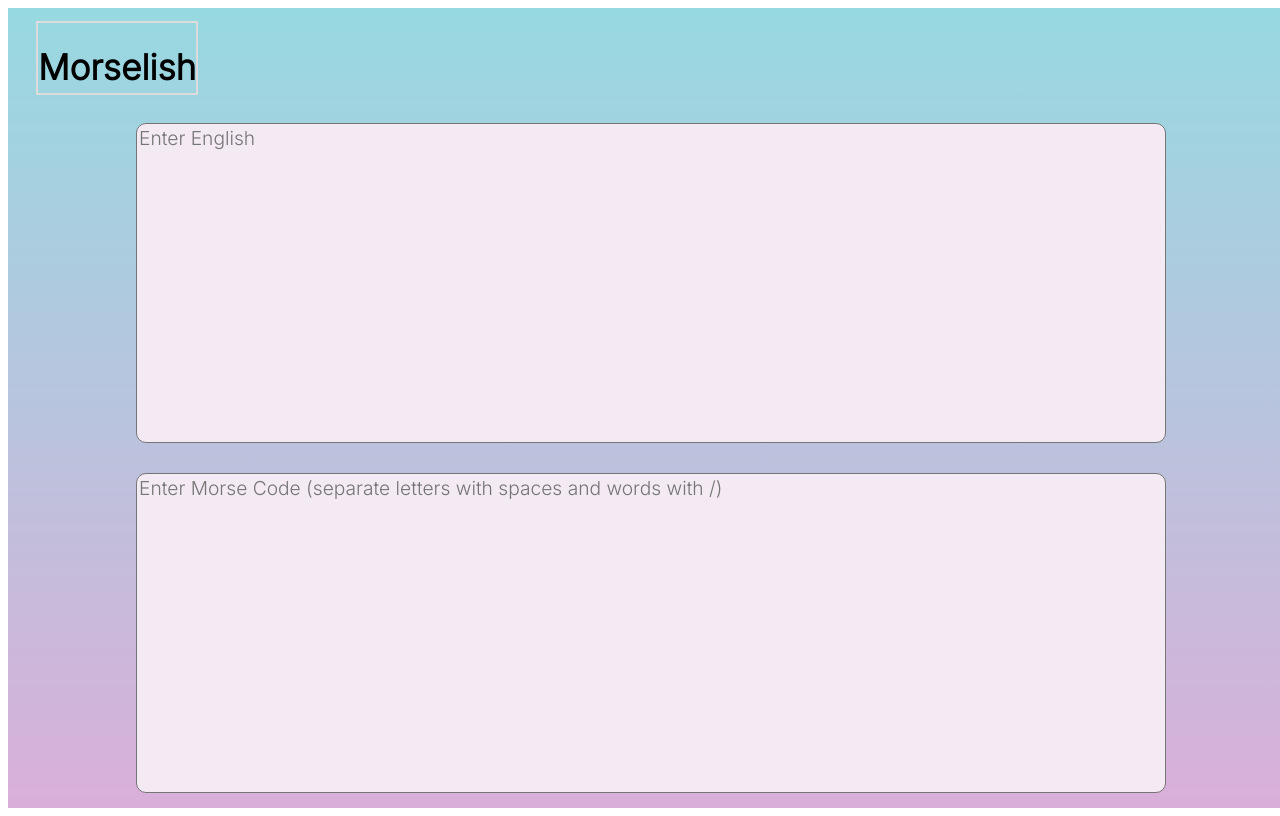
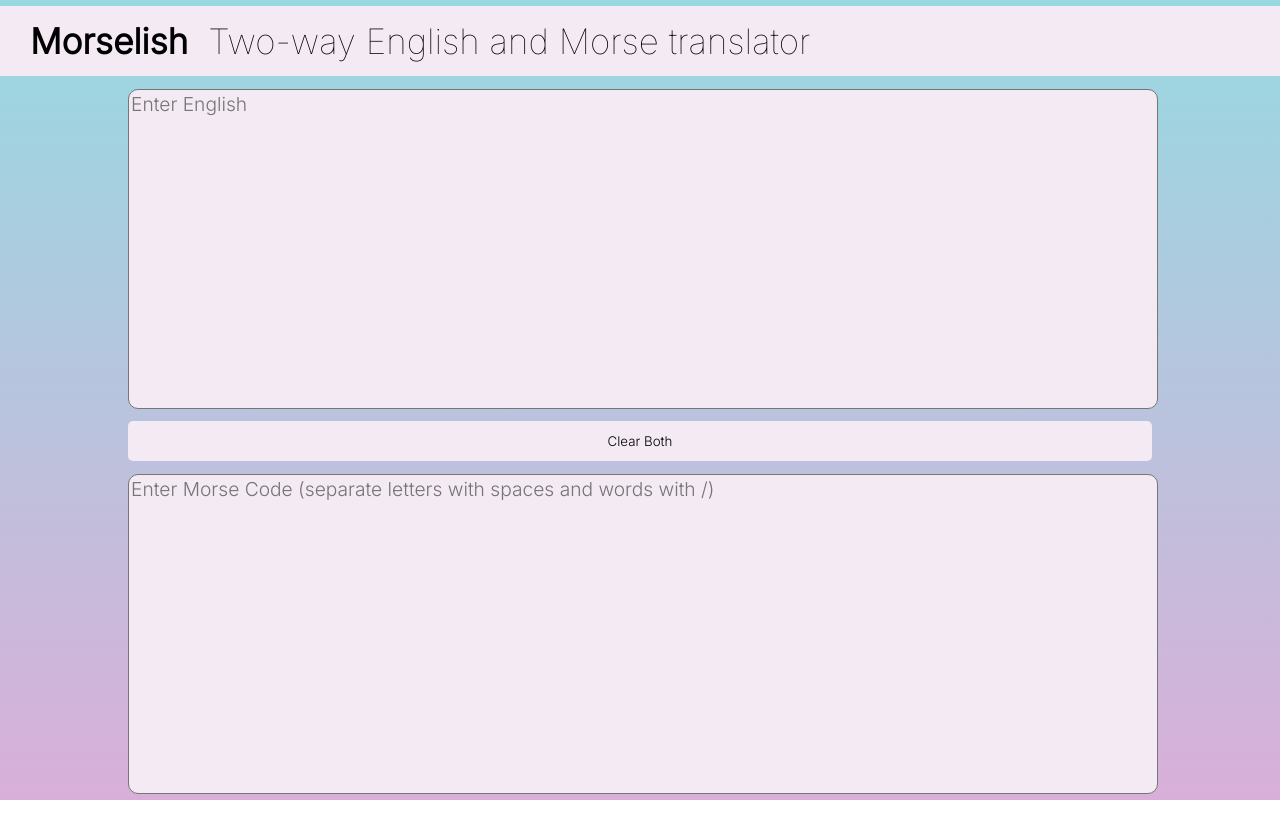
Before and after one commit to lalt22/lalitha-morse-code, a plain HTML site: page index.html in a window 1280 px wide. Drawn offline with Linux system fonts and the light colour scheme.

Commit message:
clear button added

```diff
--- a/index.html
+++ b/index.html
@@ -14,16 +14,23 @@
 <body>
     <div class="container">
         <div class="nav-container">
-            <h1>Morselish</h1>
+            <div class="title-container">
+                <h2>Morselish</h2>
+            </div>
+            <div class="info-container">
+                <h5>Two-way English and Morse translator</h5>
+            </div>
         </div>
         <div id="englishDiv" class="english-div lang-container">
             <textarea type="text" id="englishInput" name="englishInput" placeholder="Enter English"></textarea>
         </div>
-
+        <button id="clearButton">Clear Both</button>
         <div id="morseDiv" class="morse-div lang-container">
             <textarea id="morseInput" name="morseInput" placeholder="Enter Morse Code (separate letters with spaces and words with /)"></textarea>
         </div>
+
     </div>
+
 
 </body>
 </html>
--- a/scripts/DOMvars.js
+++ b/scripts/DOMvars.js
@@ -3,6 +3,7 @@ import {englishStrToMorseStr, morseToEnglishStr} from "./translator.js";
 window.addEventListener("DOMContentLoaded", (event) => {
     const englishInput = document.getElementById("englishInput");
     const morseInput = document.getElementById("morseInput");
+    const clearButton = document.getElementById("clearButton");
     //Get English Input and Translate
     if (englishInput) {
 
@@ -15,7 +16,7 @@ window.addEventListener("DOMContentLoaded", (event) => {
             console.log("Updating field to " + englishResult);
 
             //Use value NOT innerhtml: https://stackoverflow.com/questions/1927593/cant-update-textarea-with-javascript-after-writing-to-it-manually
-            document.getElementById("morseInput").value = englishResult;
+            morseInput.value = englishResult;
         };
     }
     if (morseInput) {
@@ -27,7 +28,13 @@ window.addEventListener("DOMContentLoaded", (event) => {
             console.log("Updating field to " + morseResult);
 
             //Use value NOT innerhtml: https://stackoverflow.com/questions/1927593/cant-update-textarea-with-javascript-after-writing-to-it-manually
-            document.getElementById("englishInput").value = morseResult;
+            englishInput.value = morseResult;
+        }
+    }
+    if (clearButton) {
+        clearButton.onclick = () => {
+            morseInput.value = "";
+            englishInput.value = "";
         }
     }
 
--- a/styles/main-style.scss
+++ b/styles/main-style.scss
@@ -1,5 +1,10 @@
 body {
     font-family: 'Inter', sans-serif;
+    overflow: hidden;
+    width: 100%;
+    height: 100%;
+    margin: 0;
+    padding: 0;
 }
 
 .container {
@@ -14,12 +19,33 @@ body {
 }
 
 .nav-container {
+    margin: 0;
+    display: flex;
+    justify-content: flex-start;
+    gap: 20px;
     height: 70px;
-    outline: 2px solid gainsboro;
     align-self: flex-start;
-    margin-left: 30px;
-    & h1 {
-        font-size: 35px;
+    width: 100%;
+    background-color: #f4eaf4;
+
+
+    & .title-container {
+        display: flex;
+        align-items: center;
+        margin-left: 30px;
+        & h2 {
+            font-size: 35px;
+            font-weight: bolder;
+        }
+    }
+
+    & .info-container {
+        display: flex;
+        align-items: center;
+        & h5 {
+            font-size: 35px;
+            font-weight: lighter;
+        }
     }
 }
 
@@ -40,3 +66,18 @@ textarea {
     border-radius: 10px;
     resize: none;
 }
+
+#clearButton {
+    width: 80%;
+    height: 40px;
+    font-family: 'Inter', sans-serif;
+    padding: 0;
+    border: none;
+    background: none;
+    background-color: #f4eaf4;
+    border-radius: 5px;
+
+    &:hover {
+        background-color: #aa9caa;
+    }
+}
```
Also changed, not shown: styles/main-style.css.
